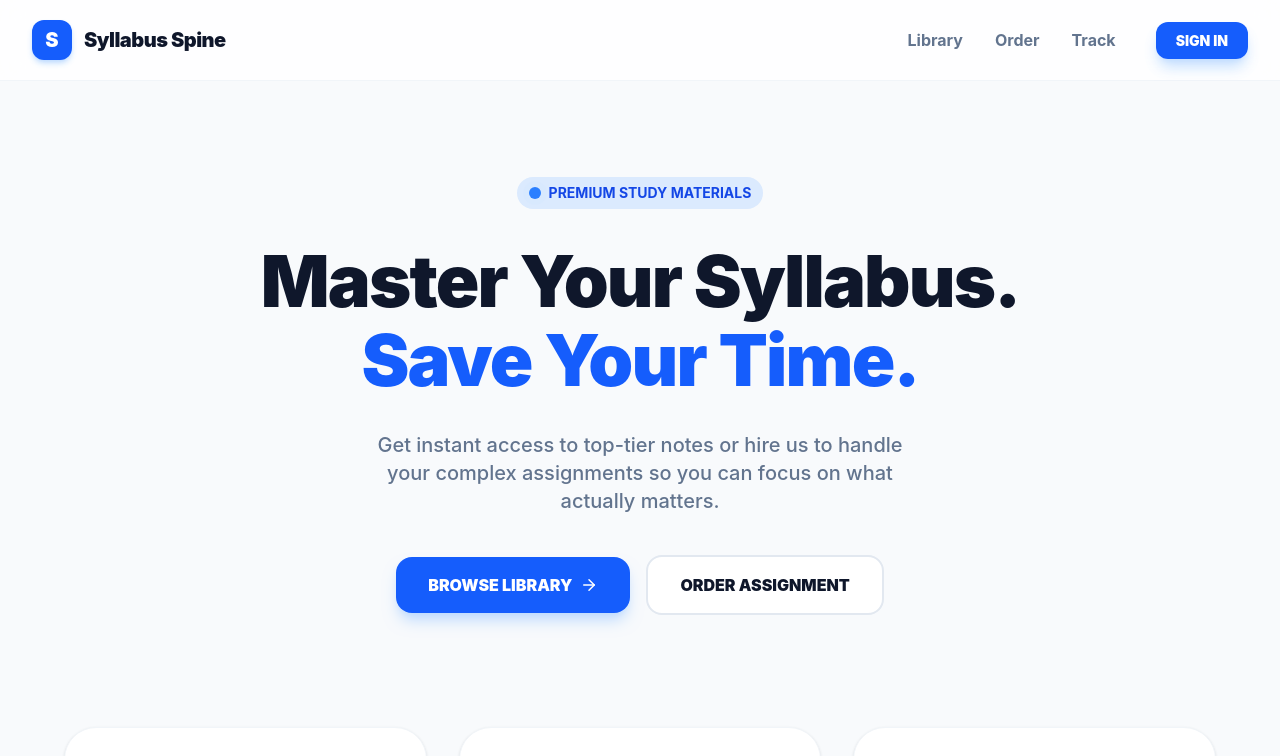
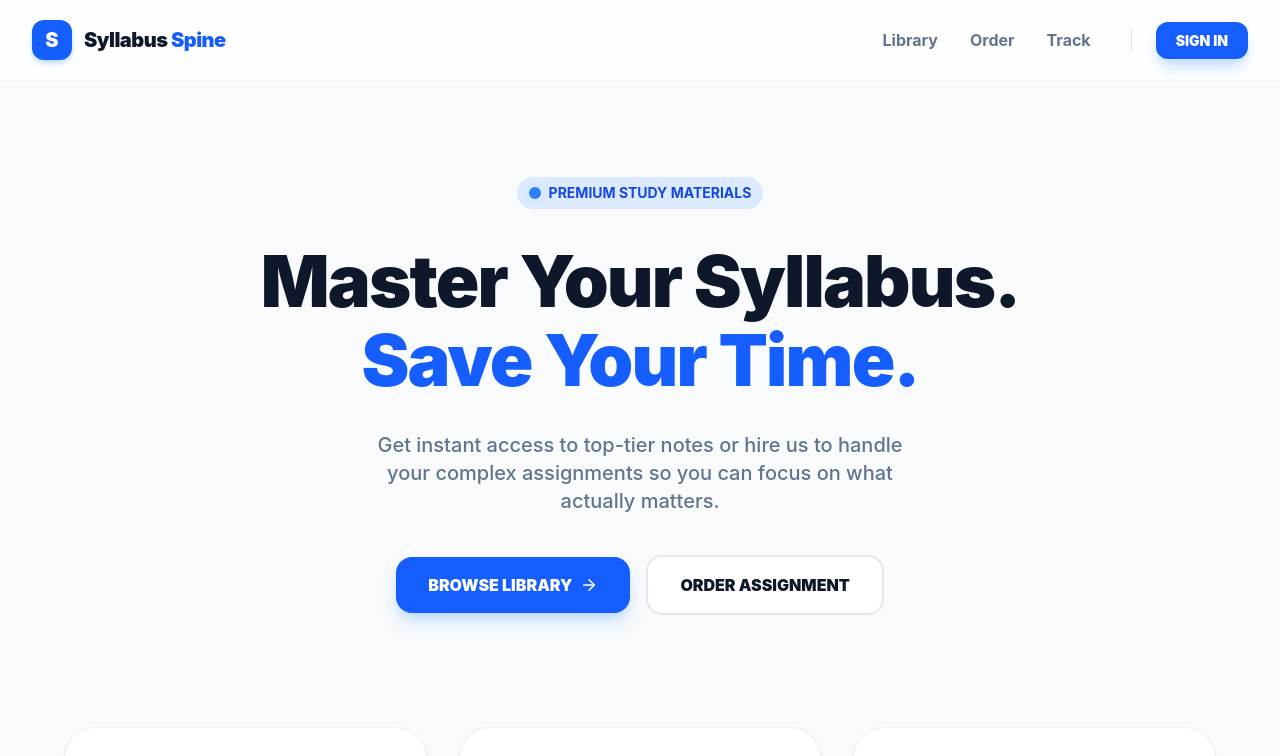
Before and after one commit to Harsh44199/Syllabus-Spine, a React (Vite) app: page / in a window 1280 px wide. Shown: the top 756 px of the page. Built offline with nearby package versions, Linux system fonts and the light colour scheme; the HTML template or start-up script is replaced by a standard one.

Commit message:
updates...

```diff
--- a/src/components/Navbar.jsx
+++ b/src/components/Navbar.jsx
@@ -1,83 +1,110 @@
-import React, { useState } from 'react';
-import { Link } from 'react-router-dom';
+import React, { useState, useEffect } from 'react';
+import { Link, useLocation } from 'react-router-dom';
 import { motion, AnimatePresence } from 'framer-motion';
-import { Menu, X } from 'lucide-react';
+import { Menu, X, BookOpen, PenTool, Search, LayoutDashboard, Home } from 'lucide-react';
+
+const ADMIN_EMAIL = 'syllabusspineadmins@gmail.com';
 
 const Navbar = ({ session }) => {
-  // State to control the mobile menu
+  // ==========================================
+  // 1. ALL HOOKS MUST GO FIRST
+  // ==========================================
   const [isMobileMenuOpen, setIsMobileMenuOpen] = useState(false);
+  const location = useLocation();
 
-  if (!motion) return null; // Linter fix
+  // Lock body scroll when mobile menu is open
+  useEffect(() => {
+    if (isMobileMenuOpen) {
+      document.body.style.overflow = 'hidden';
+    } else {
+      document.body.style.overflow = 'unset';
+    }
+    return () => { document.body.style.overflow = 'unset'; };
+  }, [isMobileMenuOpen]);
 
-  // Helper function to close menu when a link is clicked
+  // ==========================================
+  // 2. HELPER FUNCTIONS & LOGIC
+  // ==========================================
   const closeMenu = () => setIsMobileMenuOpen(false);
+  const isActive = (path) => location.pathname === path;
 
+  // Smart Routing: Decide where the Dashboard button goes based on role
+  const dashboardRoute = session?.user?.email === ADMIN_EMAIL ? '/admin-control' : '/dashboard';
+
+  // ==========================================
+  // 3. EARLY RETURNS (Must be AFTER Hooks)
+  // ==========================================
+  if (!motion) return null; // Linter safe-guard
+
+  // ==========================================
+  // 4. MAIN UI RENDER
+  // ==========================================
   return (
     <>
       <motion.nav
         initial={{ y: -100, opacity: 0 }}
         animate={{ y: 0, opacity: 1 }}
         transition={{ duration: 0.5, ease: [0.22, 1, 0.36, 1] }}
-        className="bg-white/80 backdrop-blur-md border-b border-slate-100 sticky top-0 z-50"
+        className="bg-white/80 backdrop-blur-xl border-b border-slate-100 sticky top-0 z-50 transition-all"
       >
         <div className="max-w-7xl mx-auto px-4 sm:px-6 lg:px-8">
-          <div className="flex justify-between h-20 items-center">
+          <div className="flex justify-between h-16 md:h-20 items-center">
 
-            {/* LOGO SECTION (Always visible) */}
-            <Link to="/" onClick={closeMenu}>
+            {/* LOGO SECTION */}
+            <Link to="/" onClick={closeMenu} className="relative z-50">
               <motion.div
                 whileHover={{ scale: 1.02 }}
                 whileTap={{ scale: 0.95 }}
-                className="flex items-center gap-3 group z-50 relative"
+                className="flex items-center gap-2 sm:gap-3 group"
               >
-                <motion.div
-                  whileHover={{ rotate: 180 }}
-                  transition={{ duration: 0.3 }}
-                  className="w-10 h-10 bg-blue-600 text-white rounded-xl flex items-center justify-center font-black text-xl shadow-md shadow-blue-200 shrink-0"
-                >
+                <div className="w-8 h-8 md:w-10 md:h-10 bg-blue-600 text-white rounded-lg md:rounded-xl flex items-center justify-center font-black text-lg md:text-xl shadow-md shadow-blue-200 shrink-0 transition-transform group-hover:rotate-12">
                   S
-                </motion.div>
-                {/* On extreme small screens (<360px), we can hide the text to save space, but visible on standard mobile (xs) */}
-                <span className="font-black text-xl tracking-tight text-slate-900 hidden xs:block sm:block">
-                  Syllabus Spine
+                </div>
+                <span className="font-black text-lg md:text-xl tracking-tight text-slate-900 hidden xs:block sm:block">
+                  Syllabus <span className="text-blue-600">Spine</span>
                 </span>
               </motion.div>
             </Link>
 
-            {/* DESKTOP NAVIGATION (Hidden on mobile: hidden md:flex) */}
+            {/* DESKTOP NAVIGATION */}
             <div className="hidden md:flex items-center gap-8">
-              <motion.div whileHover={{ y: -2 }} whileTap={{ scale: 0.95 }}>
-                <Link to="/notes" className="font-bold text-slate-500 hover:text-blue-600 transition-colors">Library</Link>
-              </motion.div>
+              <Link to="/notes" className={`font-bold transition-colors ${isActive('/notes') ? 'text-blue-600' : 'text-slate-500 hover:text-slate-900'}`}>
+                Library
+              </Link>
 
-              <motion.div whileHover={{ y: -2 }} whileTap={{ scale: 0.95 }}>
-                <Link to="/assignments" className="font-bold text-slate-500 hover:text-blue-600 transition-colors">Order</Link>
-              </motion.div>
+              <Link to="/assignments" className={`font-bold transition-colors ${isActive('/assignments') ? 'text-blue-600' : 'text-slate-500 hover:text-slate-900'}`}>
+                Order
+              </Link>
 
-              <motion.div whileHover={{ y: -2 }} whileTap={{ scale: 0.95 }}>
-                <Link to="/track-order" className="font-bold text-slate-500 hover:text-blue-600 transition-colors">Track</Link>
-              </motion.div>
+              <Link to="/track-order" className={`font-bold transition-colors ${isActive('/track-order') ? 'text-blue-600' : 'text-slate-500 hover:text-slate-900'}`}>
+                Track
+              </Link>
 
-              <motion.div whileHover={{ scale: 1.05 }} whileTap={{ scale: 0.95 }} className="ml-2">
+              <div className="ml-2 pl-6 border-l border-slate-200">
                 {session ? (
-                  <Link to="/admin-control" className="bg-slate-900 text-white px-5 py-2.5 rounded-xl text-sm font-black hover:bg-blue-600 transition-colors shadow-lg">
-                    DASHBOARD
-                  </Link>
+                  <motion.div whileHover={{ scale: 1.05 }} whileTap={{ scale: 0.95 }}>
+                    {/* 👇 SMART DASHBOARD ROUTE APPLIED HERE */}
+                    <Link to={dashboardRoute} className="bg-slate-900 text-white px-5 py-2.5 rounded-xl text-sm font-black hover:bg-blue-600 transition-colors shadow-lg shadow-slate-200">
+                      DASHBOARD
+                    </Link>
+                  </motion.div>
                 ) : (
-                  <Link to="/login" className="bg-blue-600 text-white px-5 py-2.5 rounded-xl text-sm font-black hover:bg-slate-900 transition-colors shadow-lg shadow-blue-200">
-                    SIGN IN
-                  </Link>
+                  <motion.div whileHover={{ scale: 1.05 }} whileTap={{ scale: 0.95 }}>
+                    <Link to="/login" className="bg-blue-600 text-white px-5 py-2.5 rounded-xl text-sm font-black hover:bg-slate-900 transition-colors shadow-lg shadow-blue-200">
+                      SIGN IN
+                    </Link>
+                  </motion.div>
                 )}
-              </motion.div>
+              </div>
             </div>
 
-            {/* MOBILE MENU TOGGLE BUTTON (Visible only on mobile: flex md:hidden) */}
+            {/* MOBILE MENU TOGGLE BUTTON */}
             <motion.button
               whileTap={{ scale: 0.9 }}
               onClick={() => setIsMobileMenuOpen(!isMobileMenuOpen)}
-              className="md:hidden p-2 text-slate-600 hover:bg-slate-100 rounded-xl transition-colors relative z-50"
+              className="md:hidden p-2 text-slate-600 hover:bg-slate-100 rounded-xl transition-colors relative z-50 focus:outline-none"
             >
-              {isMobileMenuOpen ? <X size={28} /> : <Menu size={28} />}
+              {isMobileMenuOpen ? <X size={24} /> : <Menu size={24} />}
             </motion.button>
 
           </div>
@@ -90,33 +117,39 @@ const Navbar = ({ session }) => {
           <motion.div
             initial={{ opacity: 0, y: -20 }}
             animate={{ opacity: 1, y: 0 }}
-            exit={{ opacity: 0, y: -20 }}
-            transition={{ duration: 0.2 }}
-            className="fixed inset-0 z-40 bg-white/95 backdrop-blur-xl md:hidden pt-24 px-6 pb-6 flex flex-col"
+            exit={{ opacity: 0, y: -20, transition: { duration: 0.2 } }}
+            className="fixed inset-0 z-40 bg-white/95 backdrop-blur-xl md:hidden pt-20 px-6 pb-6 flex flex-col h-[100dvh]"
           >
-            <div className="flex flex-col gap-6 text-center text-2xl font-black mt-10">
-              {/* NEW HOME BUTTON HERE */}
-              <Link to="/" onClick={closeMenu} className="text-slate-700 hover:text-blue-600 py-2 border-b border-slate-100">Home</Link>
-              <Link to="/notes" onClick={closeMenu} className="text-slate-700 hover:text-blue-600 py-2 border-b border-slate-100">Library</Link>
-              <Link to="/assignments" onClick={closeMenu} className="text-slate-700 hover:text-blue-600 py-2 border-b border-slate-100">Order Assignments</Link>
-              <Link to="/track-order" onClick={closeMenu} className="text-slate-700 hover:text-blue-600 py-2 border-b border-slate-100">Track Order</Link>
+            <div className="flex flex-col gap-2 mt-8">
+
+              <MobileNavLink to="/" onClick={closeMenu} icon={<Home size={20} />} text="Home" index={1} isActive={isActive('/')} />
+              <MobileNavLink to="/notes" onClick={closeMenu} icon={<BookOpen size={20} />} text="Study Library" index={2} isActive={isActive('/notes')} />
+              <MobileNavLink to="/assignments" onClick={closeMenu} icon={<PenTool size={20} />} text="Order Assignment" index={3} isActive={isActive('/assignments')} />
+              <MobileNavLink to="/track-order" onClick={closeMenu} icon={<Search size={20} />} text="Track Order" index={4} isActive={isActive('/track-order')} />
+
             </div>
 
-            <div className="mt-auto mb-10 w-full">
+            <motion.div
+              initial={{ opacity: 0, y: 20 }}
+              animate={{ opacity: 1, y: 0 }}
+              transition={{ delay: 0.5 }}
+              className="mt-auto mb-6 w-full pt-6 border-t border-slate-100"
+            >
               {session ? (
-                <Link to="/admin-control" onClick={closeMenu}>
-                  <button className="w-full bg-slate-900 text-white py-5 rounded-2xl font-black text-lg shadow-xl">
-                    GO TO DASHBOARD
+                /* 👇 SMART DASHBOARD ROUTE APPLIED HERE */
+                <Link to={dashboardRoute} onClick={closeMenu}>
+                  <button className="w-full bg-slate-900 text-white py-4 rounded-2xl font-black text-sm uppercase tracking-widest flex items-center justify-center gap-2 shadow-xl shadow-slate-200 active:scale-95 transition-transform">
+                    <LayoutDashboard size={18} /> GO TO DASHBOARD
                   </button>
                 </Link>
               ) : (
                 <Link to="/login" onClick={closeMenu}>
-                  <button className="w-full bg-blue-600 text-white py-5 rounded-2xl font-black text-lg shadow-xl shadow-blue-200">
-                    SIGN IN
+                  <button className="w-full bg-blue-600 text-white py-4 rounded-2xl font-black text-sm uppercase tracking-widest shadow-xl shadow-blue-200 active:scale-95 transition-transform">
+                    SIGN IN / REGISTER
                   </button>
                 </Link>
               )}
-            </div>
+            </motion.div>
           </motion.div>
         )}
       </AnimatePresence>
@@ -124,4 +157,31 @@ const Navbar = ({ session }) => {
   );
 };
 
+const MobileNavLink = ({ to, onClick, icon, text, index, isActive }) => (
+  <motion.div
+    custom={index}
+    variants={{
+      hidden: { opacity: 0, x: -20 },
+      visible: (i) => ({ opacity: 1, x: 0, transition: { delay: i * 0.1 } })
+    }}
+    initial="hidden"
+    animate="visible"
+  >
+    <Link
+      to={to}
+      onClick={onClick}
+      className={`flex items-center gap-4 py-4 px-4 rounded-2xl font-black text-lg transition-all ${
+        isActive
+        ? 'bg-blue-50 text-blue-600'
+        : 'text-slate-600 hover:bg-slate-50 hover:text-slate-900'
+      }`}
+    >
+      <div className={`${isActive ? 'text-blue-500' : 'text-slate-400'}`}>
+        {icon}
+      </div>
+      {text}
+    </Link>
+  </motion.div>
+);
+
 export default Navbar;
```
